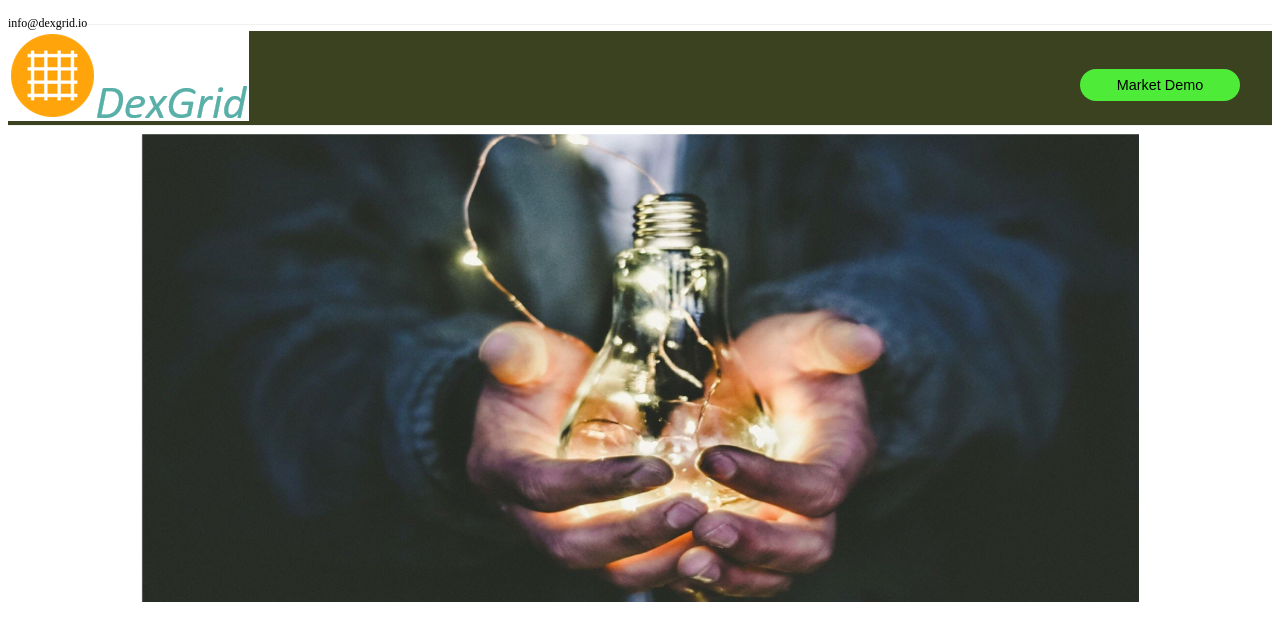
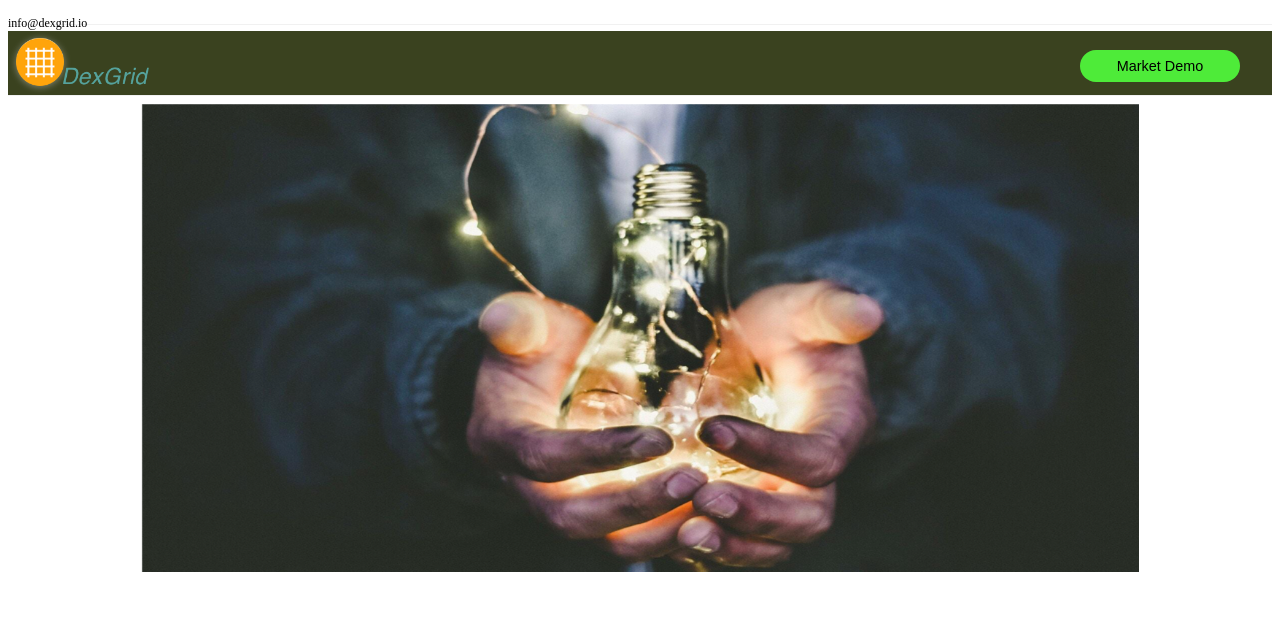
Before and after one commit to DexGridPR/dexgriddemo, an Angular app: page / in a window 1280 px wide. Shown: the top 640 px of the page. Built offline with nearby package versions, Linux system fonts and the light colour scheme.

Commit message:
Fixed topbar look

```diff
--- a/src/app/topbar/topbar.component.html
+++ b/src/app/topbar/topbar.component.html
@@ -13,7 +13,7 @@
       <div id="site-logo">
         <div id="site-logo-inner">
           <a routerLink="">
-            <img routerLink="" src="../../assets/large_logo.PNG" alt="">
+            <img id="logophoto" routerLink="" src="../../assets/DexGrid_FullLogo.png" alt="">
           </a>
         </div>
       </div>
--- a/src/app/topbar/topbar.component.scss
+++ b/src/app/topbar/topbar.component.scss
@@ -21,7 +21,7 @@
 #siteheader {
     // position: relative;
     width: 100%;
-    // height: 20rem;
+    height: 4rem;
     background-color: #fff;
     border-bottom: 1px solid #f1f1f1;
     z-index: 100;
@@ -43,6 +43,10 @@
     height: 100%;
 }
 
+#logophoto {
+    height: 4rem;
+}
+
 .demobuttonbar {
     // color: rgb(42, 97, 60);
     float: right;
@@ -50,7 +54,7 @@
 }
 
 #demobutton {
-    margin-top: 20%;
+    margin-top: 10%;
     margin-right: 2rem;
     border-radius: 1.5rem;
     width: 10rem;
```
Also changed, not shown: src/assets/DexGrid_FullLogo.png (added).
